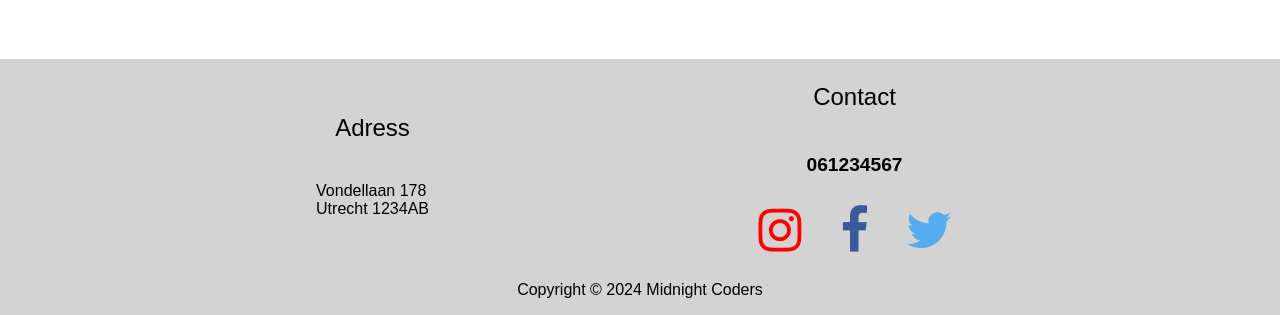
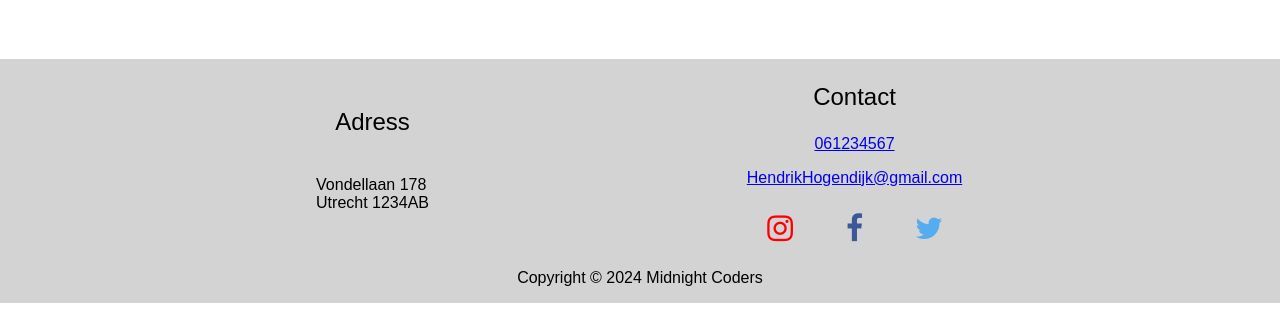
Before and after one commit to 230752/KLANTOPDRACHT, a PHP site: page / in a window 1280 px wide. Shown: the part 1747-2062 px from the top of the page. Run offline with PHP 8.4, Linux system fonts and the light colour scheme.

Commit message:
Add files via upload

```diff
--- a/assets/css/header.css
+++ b/assets/css/header.css
@@ -36,7 +36,7 @@ header {
 }
 
 #header-logo {
-  width: 400px;
+  width: 350px;
   transition: width 1s;
 }
 
@@ -113,12 +113,6 @@ header {
   opacity: 0.3;
 }
 
-@media (max-width: 940px) {
-  #header-logo {
-    width: 300px;
-  }
-}
-
 @media (max-width: 750px) {
   #container {
     grid-template-rows: 100px 1fr 0fr;
--- a/assets/css/indexStyle.css
+++ b/assets/css/indexStyle.css
@@ -20,6 +20,12 @@ main div {
   flex-direction: column;
   z-index: 1;
   border-radius: 10px;
+}
+
+#portrait {
+  border-radius: 150px;
+  width: 125px;
+  height: 125px;
 }
 
 #head-title {
@@ -108,13 +114,16 @@ main div {
     flex-direction: column;
   }
   .mySlides {
-    max-width: 400px;
-    max-height: 300px;
+    max-width: 500px;
+    max-height: 380px;
   }
 }
 
-@media (max-width: 340px) {
-
+@media (max-width: 530px) {
+  .mySlides {
+    max-width: 100%;
+    max-height: auto;
+  }
 }
 
 #info-box-container {
--- a/assets/php/slideshow.php
+++ b/assets/php/slideshow.php
@@ -1,5 +1,6 @@
 <div id="slideshow-container">
     <div id="intro">
+        <img id="portrait" src="assets/img/hendrik.png" alt="hendrik">
         <h1 id="head-title">Hendrik Hogendijk:</h1>
         <p id="head-border" class="intro-text">"De tuin is een belangrijke plek van de woning, waar je
             het liefst zoveel mogelijk tijd in doorbrengt".</p>
--- a/footer.php
+++ b/footer.php
@@ -1,8 +1,3 @@
-<head>
-<link rel="preconnect" href="https://fonts.googleapis.com">
-<link rel="stylesheet" href="https://cdnjs.cloudflare.com/ajax/libs/font-awesome/4.7.0/css/font-awesome.min.css">
-</head>
-
 <footer>
     <div id="footer-content">
         <div id="adres-container">
@@ -11,11 +6,12 @@
         </div>
         <div id="contact-container">
             <p class="footer-title">Contact</p>
-            <p id="tel-text">061234567</p>
+            <a href="tel:061234567">061234567</a>
+            <p><a href="mailto:HendrikHogendijk@gmail.com">HendrikHogendijk@gmail.com</a></p>
             <div id="social-links">
-                <a href="#" class="fa fa-instagram" style="font-size:50px"></a>
-                <a href="#" class="fa fa-facebook" style="font-size:50px"></a>
-                <a href="#" class="fa fa-twitter" style="font-size:50px"></a>
+                <a href="#" class="fa fa-instagram" style="font-size:30px"></a>
+                <a href="#" class="fa fa-facebook" style="font-size:30px"></a>
+                <a href="#" class="fa fa-twitter" style="font-size:30px"></a>
             </div>
         </div>
     </div>
--- a/header.php
+++ b/header.php
@@ -1,7 +1,7 @@
 <header>
     <div id="logo-container">
-        <a href="/index.php">
-            <img id="header-logo" src="<?=BASEURL?>assets/img/weblogo.png" alt="weblogo">
+        <a href="index.php">
+            <img id="header-logo" src="<?=BASEURL?>assets/img/weblogo2.png" alt="weblogo">
         </a>
     </div>
     <div id="header-buttons-container">
--- a/index.php
+++ b/index.php
@@ -29,7 +29,7 @@
     <div id="container">
         <?php include ('header.php'); ?>
         <main>
-            <!-- 3 picture slideshow -->
+            <!-- intro && slideshow -->
             <?php include ('assets/php/slideshow.php'); ?>
             <div id="info-box-container">
                 <div class="info-box">
```
Also changed, not shown: assets/css/footer.css (line endings or trailing spaces), assets/img/hendrik.png, assets/img/weblogo2.png (added), database/db_connect.php (line endings or trailing spaces).
